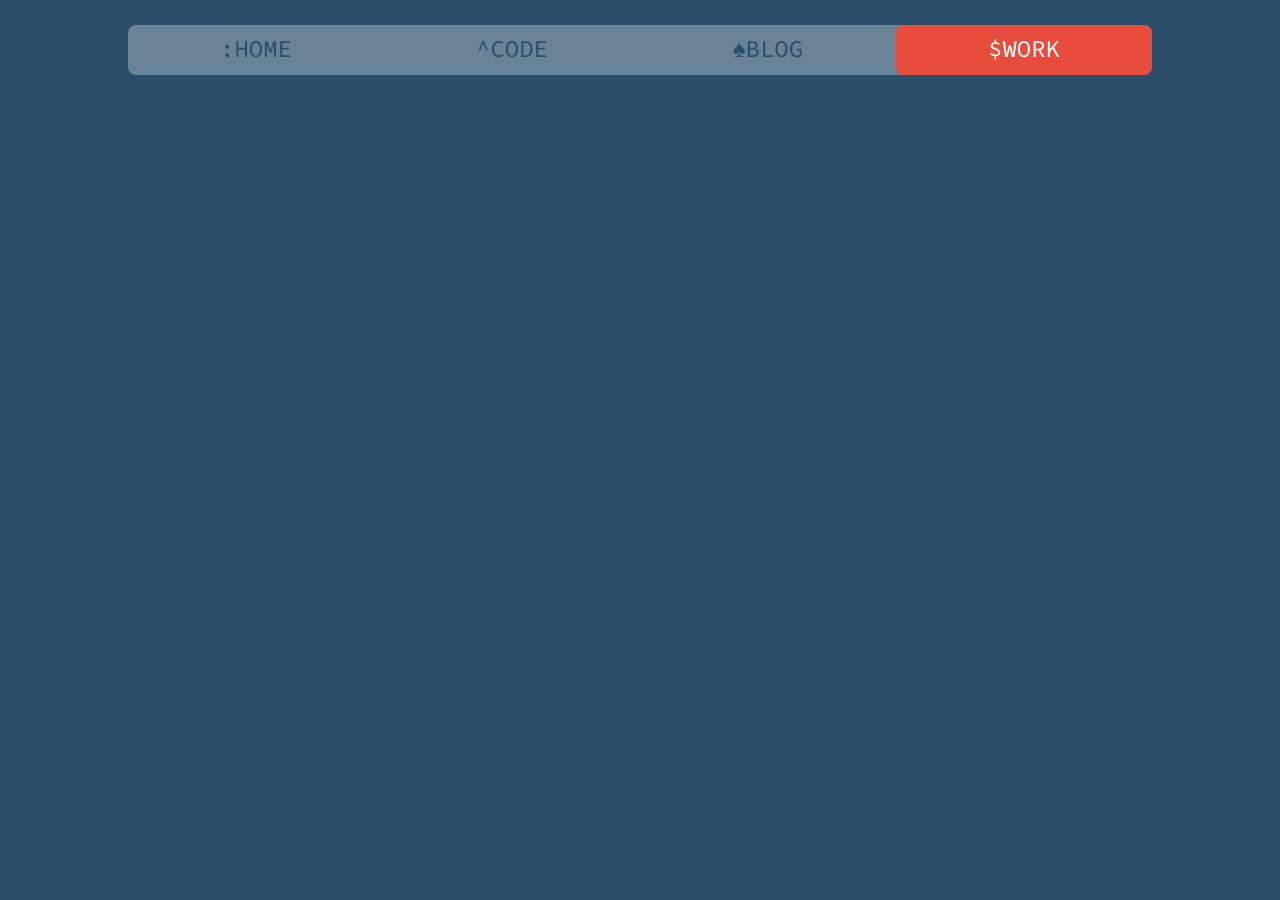
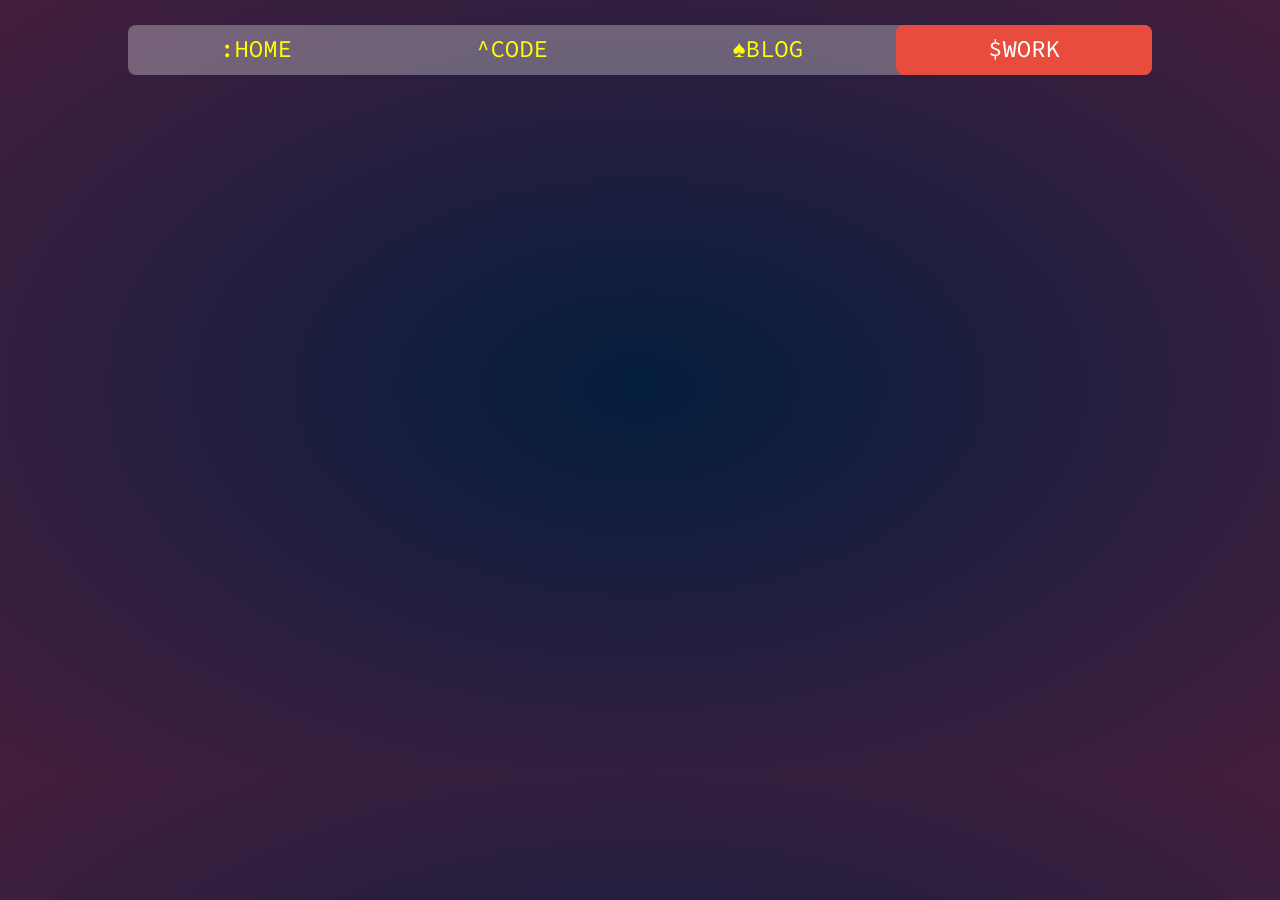
Before and after one commit to Gijera/Gijera.github.io, a Jekyll site: the page built from works/index.html, in a window 1280 px wide. Built offline with Jekyll 4.4.1, drawn with Linux system fonts in a browser that asks for light colours.

Commit message:
add gradient

```diff
--- a/_layouts/works.html
+++ b/_layouts/works.html
@@ -3,4 +3,6 @@ layout: nav
 nav: works
 ---
 
+<link rel="stylesheet" type="text/css" href="{{site.baseurl}}/assets/css/works/works.css">
+
 {{content}}
--- a/assets/css/blogs/blogs.css
+++ b/assets/css/blogs/blogs.css
@@ -1,3 +1,9 @@
+body{
+	background: -webkit-linear-gradient(-135deg,#051e3e , #251e3e , #451e3e);
+    background: -o-linear-gradient(-135deg,#051e3e , #251e3e , #451e3e);
+    background: -moz-linear-gradient(-135deg,#051e3e , #251e3e , #451e3e);
+    background: linear-gradient(-135deg,#051e3e , #251e3e , #451e3e);
+}
 .container{
 	width: 95%;
 	padding: 20px;
--- a/assets/css/main.css
+++ b/assets/css/main.css
@@ -1,7 +1,11 @@
 body{
 	color: #e7eff6;
 	font-size: 16px;
-	background-color: #2a4d69;
+	min-height: 750px;
+    background: -webkit-linear-gradient(135deg,#051e3e , #251e3e , #451e3e); /* Safari 5.1 - 6.0 */
+    background: -o-linear-gradient(135deg,#051e3e , #251e3e , #451e3e); /* Opera 11.1 - 12.0 */
+    background: -moz-linear-gradient(135deg,#051e3e , #251e3e , #451e3e); /* Firefox 3.6 - 15 */
+    background: linear-gradient(135deg, #051e3e , #251e3e , #451e3e); /* 标准的语法 */
 }
 
 li{
--- a/assets/css/nav.css
+++ b/assets/css/nav.css
@@ -3,6 +3,7 @@ nav {
 	position: relative;
 	width: 80%;
 	background-color: rgba(255,255,255,0.3);
+	/*background: linear-gradient(90deg, rgba(26, 188, 156, 0.5), rgba(52, 152, 219, 0.5), rgba(155, 89, 182, 0.5), rgba(231, 76, 52, 0.5));*/
 	border-radius: 8px;
 	font-size: 0;
 }
@@ -17,11 +18,12 @@ nav a {
 	text-decoration: none;
 	text-transform: uppercase;
 	text-align: center;
-	color: #2a4d69;
+	color: yellow;
 	cursor: pointer;
 }
 nav a:hover{
 	text-decoration: none;
+	color: white;
 }
 nav .nav-current{
 	color: white;
--- /dev/null
+++ b/assets/css/works/works.css
@@ -0,0 +1,6 @@
+body{
+    background: -webkit-repeating-radial-gradient(#051e3e , #251e3e , #451e3e); /* Safari 5.1 - 6.0 */
+    background: -o-repeating-radial-gradient(#051e3e , #251e3e , #451e3e); /* Opera 11.1 - 12.0 */
+    background: -moz-repeating-radial-gradient(#051e3e , #251e3e , #451e3e); /* Firefox 3.6 - 15 */
+    background: repeating-radial-gradient(#051e3e , #251e3e 50% , #451e3e); /* 标准的语法 */
+}
```
Also changed, not shown: assets/css/codes/codes.css (+11 -2 lines).
